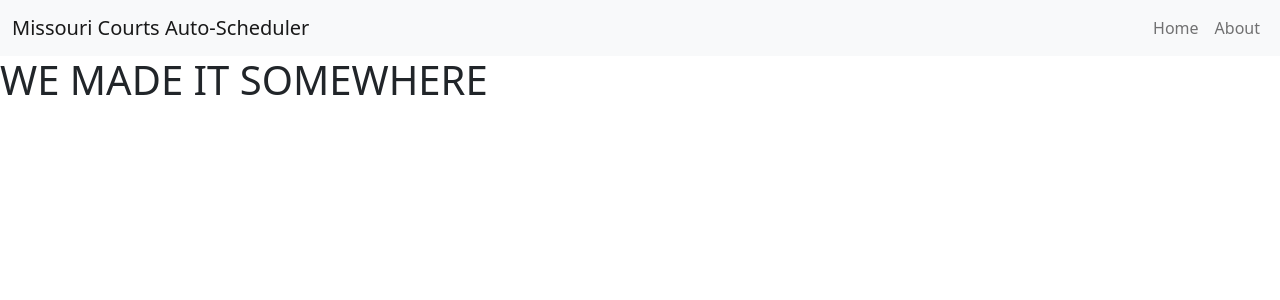
After one commit to mdaxc6/casenet_calendar_app, a Flask app: page /confirmation in a window 1280 px wide. The commit adds this page. Shown: the top 300 px of the page. Run offline with Flask 2, Linux system fonts and the light colour scheme.

Commit message:
added loading icon while waiting for app to finish

```diff
--- a/app.py
+++ b/app.py
@@ -22,22 +22,24 @@ def index():
 
 @app.route('/', methods=['POST'])
 def process():
-    data = request.get_json()
-    service = authenticate()
-    main_df, datelist = page_nav_df_create(data)
-    handle_events(service, main_df, datelist)
-    return redirect('/test')
+    if request.method == "POST":
+        data = request.get_json()
+        service = authenticate()
+        main_df, datelist = page_nav_df_create(data)
+        handle_events(service, main_df, datelist)
+        return redirect('/confirmation')
+    else:
+        return render_template("index.html")
 
 
-@app.route('/test', methods=['GET','POST'])
-def loading():
-    return render_template('test.html')
+@app.route('/confirmation', methods=['GET','POST'])
+def confirmation():
+    return render_template('confirmation.html')
 
 
-
-# @app.route("/about")
-# def about():
-#     return render_template("about.html")
+@app.route("/about")
+def about():
+    return render_template("about.html")
 # #app page - input
 
 
--- a/static/css/style.css
+++ b/static/css/style.css
@@ -1,3 +1,11 @@
 .hide{
     display: none;
 }
+
+div#loading {
+    width: 35px;
+    height: 35px;
+    background-image: url("../images/loading_gif.gif");
+    background-repeat: no-repeat;
+    cursor: wait;
+}
--- a/static/js/index.js
+++ b/static/js/index.js
@@ -18,6 +18,8 @@ document.getElementById('CT45').onchange = function () {
 // SUBMISSION HANDLING
 function handleSubmit(event) {
     event.preventDefault();
+
+    loading();
 
     const data = new FormData(event.target);
 
@@ -46,14 +48,19 @@ function handleSubmit(event) {
         })
         .then(data => {
             //Redirect is the URL inside the text of the response promise
-            window.location.replace('/test');
+            window.location.replace('/confirmation');
         })
         .catch(function (error) {
             console.log("Fetch error: " + error);
         });
 }
 
-
+function loading(){
+    var button = document.getElementsByName("submit_button")[0];
+    var loading_gif = document.getElementsByName("loading")[0];
+    button.classList.add("hide");
+    loading_gif.classList.remove("hide");
+}
 
 
 const form = document.querySelector('form');
--- a/templates/test.html
+++ b/templates/about.html
@@ -27,17 +27,17 @@
             <div class="collapse navbar-collapse" id="navbarSupportedContent">
                 <ul class="navbar-nav ms-auto mb-2 mb-lg-0">
                     <li class="nav-item">
-                        <a class="nav-link" href="comparisons.html">Home</a>
+                        <a class="nav-link" href="/">Home</a>
                     </li>
                     <li class="nav-item">
-                        <a class="nav-link" href="data.html">About</a>
+                        <a class="nav-link" href="/about">About</a>
                     </li>
                 </ul>
             </div>
         </div>
     </nav>
 
-    <h1>WE MADE IT SOMEWHERE</h1>
+    <h1>ABOUT PAGE</h1>
 
     <script type="text/javascript" src="../static/js/index.js"></script>
 
--- /dev/null
+++ b/templates/confirmation.html
@@ -0,0 +1,50 @@
+<!doctype html>
+<html lang="en">
+
+<head>
+    <!-- Required meta tags -->
+    <meta charset="utf-8">
+    <meta name="viewport" content="width=device-width, initial-scale=1">
+    <!-- Bootstrap CSS -->
+    <link href="https://cdn.jsdelivr.net/npm/bootstrap@5.0.2/dist/css/bootstrap.min.css" rel="stylesheet"
+        integrity="sha384-EVSTQN3/azprG1Anm3QDgpJLIm9Nao0Yz1ztcQTwFspd3yD65VohhpuuCOmLASjC" crossorigin="anonymous">
+
+    <link rel="stylesheet" href="../static/css/style.css">
+    <title>Home Page</title>
+</head>
+
+
+<body>
+    <!-- nav bar -->
+    <nav class="navbar navbar-expand-lg navbar-light bg-light">
+        <div class="container-fluid">
+            <a class="navbar-brand" href="index.html">Missouri Courts Auto-Scheduler</a>
+            <button class="navbar-toggler" type="button" data-bs-toggle="collapse"
+                data-bs-target="#navbarSupportedContent" aria-controls="navbarSupportedContent" aria-expanded="false"
+                aria-label="Toggle navigation">
+                <span class="navbar-toggler-icon"></span>
+            </button>
+            <div class="collapse navbar-collapse" id="navbarSupportedContent">
+                <ul class="navbar-nav ms-auto mb-2 mb-lg-0">
+                    <li class="nav-item">
+                        <a class="nav-link" href="/">Home</a>
+                    </li>
+                    <li class="nav-item">
+                        <a class="nav-link" href="/about">About</a>
+                    </li>
+                </ul>
+            </div>
+        </div>
+    </nav>
+
+    <h1>WE MADE IT SOMEWHERE</h1>
+
+    <script type="text/javascript" src="../static/js/index.js"></script>
+
+    <script src="https://cdn.jsdelivr.net/npm/bootstrap@5.0.2/dist/js/bootstrap.bundle.min.js"
+        integrity="sha384-MrcW6ZMFYlzcLA8Nl+NtUVF0sA7MsXsP1UyJoMp4YLEuNSfAP+JcXn/tWtIaxVXM" crossorigin="anonymous">
+    </script>
+
+</body>
+
+</html>
```
Also changed, not shown: templates/index.html (+5 -3 lines), static/images/loading_gif.gif (added).
